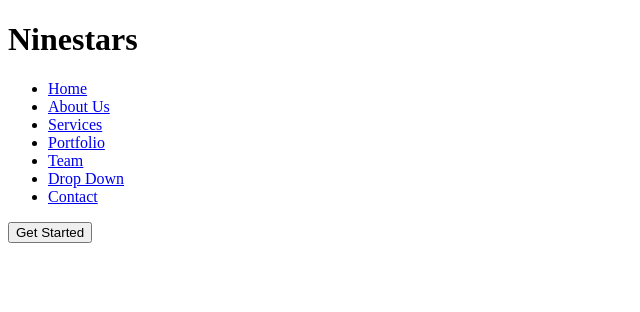
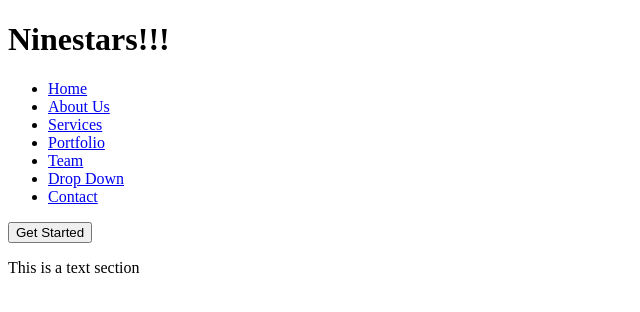
Before and after one commit to TahBlaise36/Ninestars-Website, a plain HTML site: page images/index.html in a window 1280 px wide. Shown: the whole page, without its empty margins (0-640 px from the left). Drawn offline with Linux system fonts and the light colour scheme.

Commit message:
Added features

```diff
--- a/images/index.html
+++ b/images/index.html
@@ -8,7 +8,7 @@
 </head>
 <body>
     <header>
-        <h1>Ninestars</h1>
+        <h1>Ninestars!!!</h1>
         <nav>
             <ul>
                 <li><a href="#">Home</a></li>
@@ -22,5 +22,8 @@
             <button class="header-btn">Get Started</button>
         </nav>
     </header>
+    <div class="hero-section">
+        <p>This is a text section</p>
+    </div>
 </body>
 </html>
```
